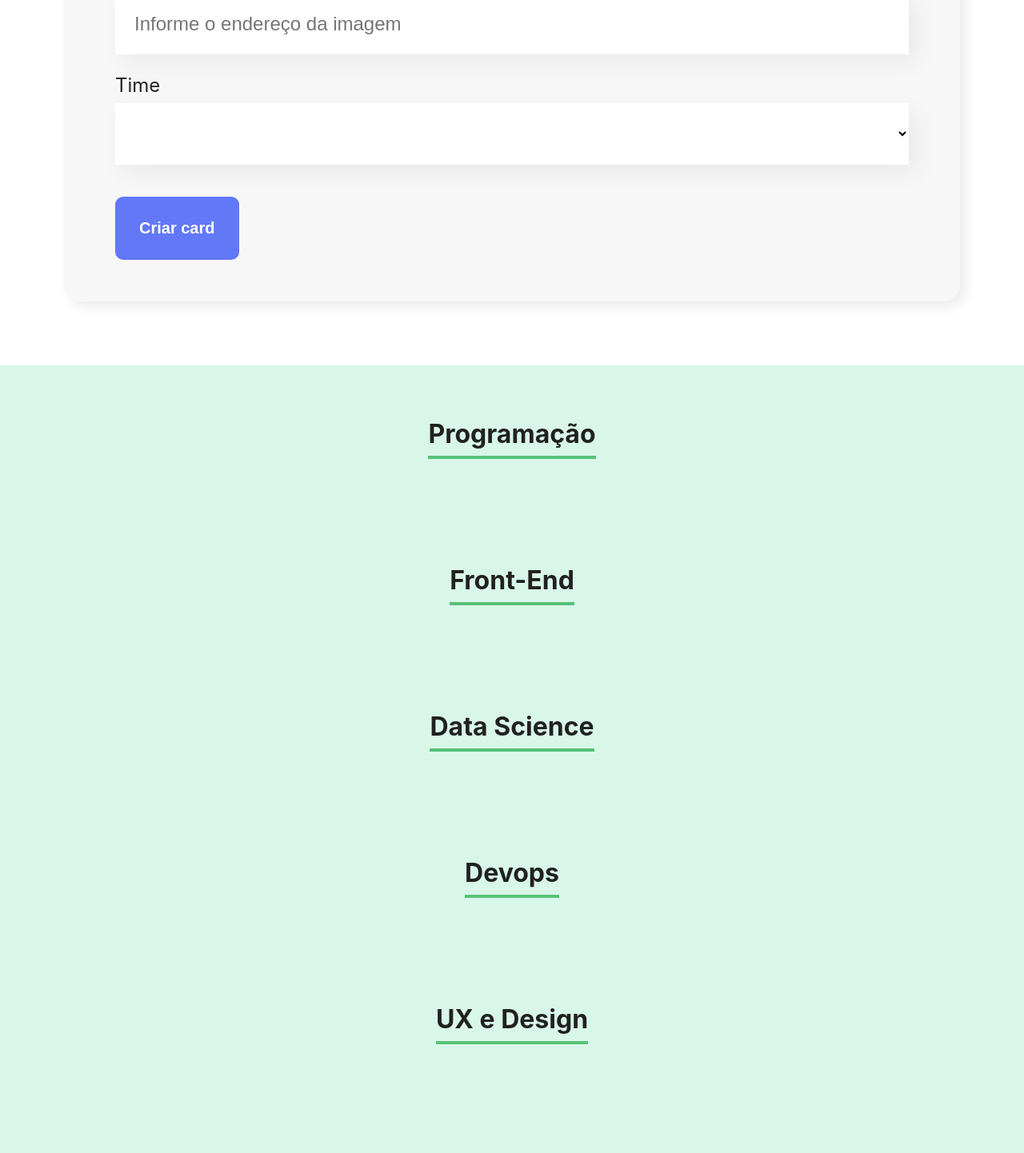
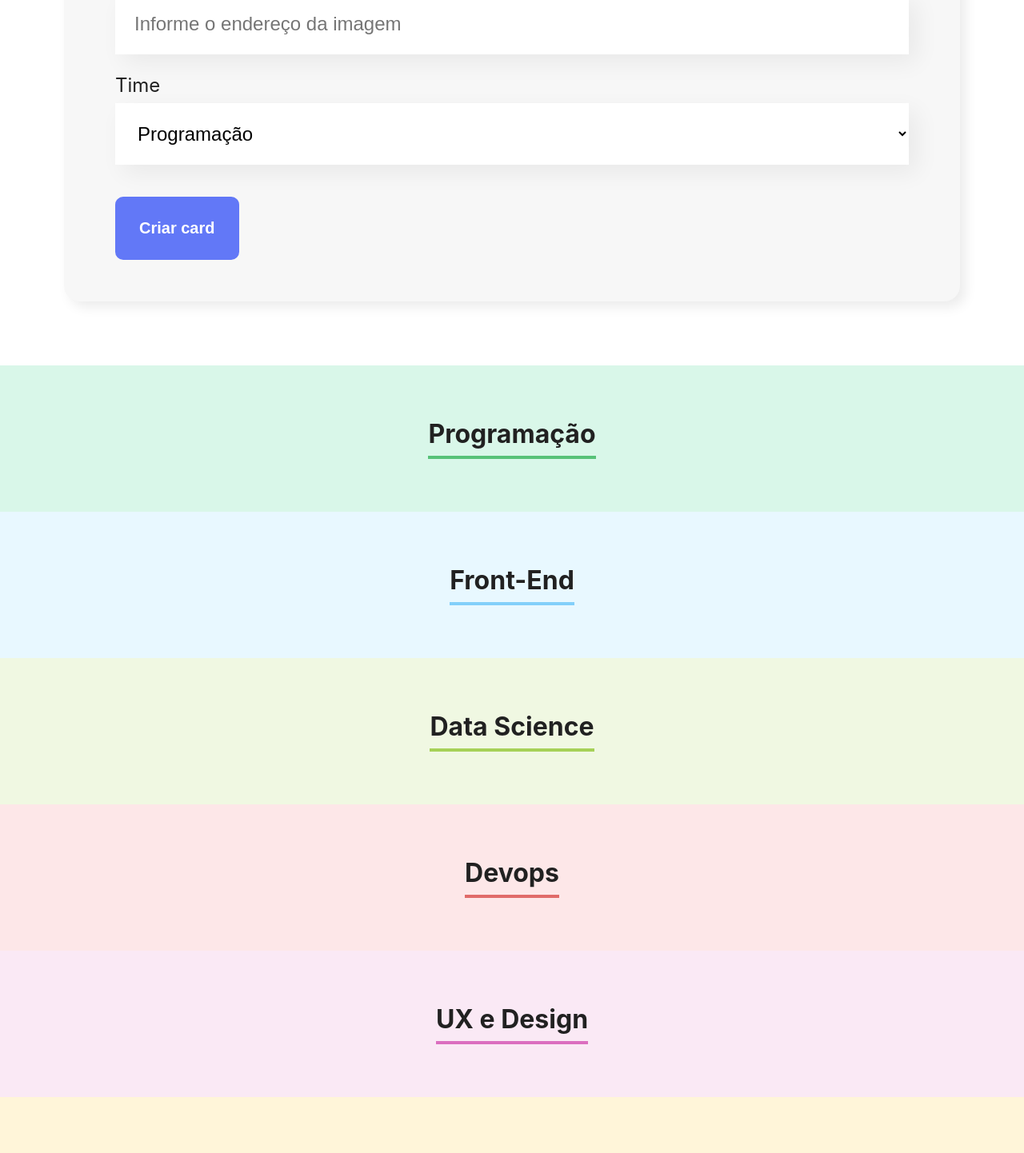
Before and after one commit to guimarans/alura-react-javascript, a React (Create React App) app: page / in a window 1280 px wide. Shown: the part 1020-2462 px from the top of the page at 80% size. Built offline with nearby package versions, Linux system fonts and the light colour scheme; the HTML template or start-up script is replaced by a standard one.

Commit message:
refactor: refatorando codigo duplicado e finalizando o componente de times

```diff
--- a/src/App.js
+++ b/src/App.js
@@ -12,20 +12,59 @@
   }
 
   const times = [
-    'Programação',
-    'Front-End',
-    'Data Science',
-    'Devops',
-    'UX e Design',
-    'Mobile',
-    'Inovação e Gestão'
+    {
+      nome: 'Programação',
+      corPrimaria: '#57C278',
+      corSecundaria: '#D9F7E9',
+    },
+    {
+      nome: 'Front-End',
+      corPrimaria: '#82CFFA',
+      corSecundaria: '#E8F8FF',
+    },
+    {
+      nome: 'Data Science',
+      corPrimaria: '#A6D157',
+      corSecundaria: '#F0F8E2',
+    },
+    {
+      nome: 'Devops',
+      corPrimaria: '#E06B69',
+      corSecundaria: '#FDE7E8',
+    },
+    {
+      nome: 'UX e Design',
+      corPrimaria: '#DB6EBF',
+      corSecundaria: '#FAE9F5',
+    },
+    {
+      nome: 'Mobile',
+      corPrimaria: '#FFBA05',
+      corSecundaria: '#FFF5D9',
+    },
+    {
+      nome: 'Inovação e Gestão',
+      corPrimaria: '#FF8A29',
+      corSecundaria: '#FFEEDF',
+    }
   ];
 
   return (
     <div className="App">
       <Banner />
-      <Formulario aoColaboradorCadastrado={colaborador => aoNovoColaboradorAdicionado(colaborador)}/>
-      <Time times={times} />
+      <Formulario
+        times={times.map(time => time.nome)}
+        aoColaboradorCadastrado={colaborador => aoNovoColaboradorAdicionado(colaborador)}/>
+      {times.map(time => {
+        return(
+          <Time
+            key={time.nome}
+            nome={time.nome}
+            corPrimaria={time.corPrimaria}
+            corSecundaria={time.corSecundaria}
+          />
+        )
+      })}
     </div>
   );
 }
--- a/src/componentes/Formulario/index.js
+++ b/src/componentes/Formulario/index.js
@@ -6,16 +6,6 @@
 
 
 const Formulario = (props) => {
-    const times = [
-        '',
-        'Programação',
-        'Front-End',
-        'Data Science',
-        'Devops',
-        'UX e Design',
-        'Mobile',
-        'Inovação e Gestão'
-    ];
 
     const [nome, setNome] = useState('');
     const [cargo, setCargo] = useState('');
@@ -57,7 +47,7 @@
                 />
                 <ListaSuspensa
                     label="Time"
-                    items={times}
+                    items={props.times}
                     obrigatorio={true}
                     valor={time}
                     aoAlterado={valor => setTime(valor)}
--- a/src/componentes/Time/Time.css
+++ b/src/componentes/Time/Time.css
@@ -1,7 +1,6 @@
 .time {
     text-align: center;
     padding: 34px 16px;
-    background-color: #D9F7E9;
     box-sizing: border-box;
 }
 
--- a/src/componentes/Time/index.js
+++ b/src/componentes/Time/index.js
@@ -1,15 +1,11 @@
 import './Time.css';
 
 const Time = (props) => {
-    return(
-        props.times.map(time => {
-            return (
-                <section className="time" key={time}>
-                    <h3>{time}</h3>
-                </section>
-            )
-        })
-    );
+    return (
+        <section className="time" style={{ backgroundColor: props.corSecundaria }}>
+            <h3 style={{ borderBottomColor: props.corPrimaria }}>{props.nome}</h3>
+        </section>
+    )
 }
 
 export default Time;
```
